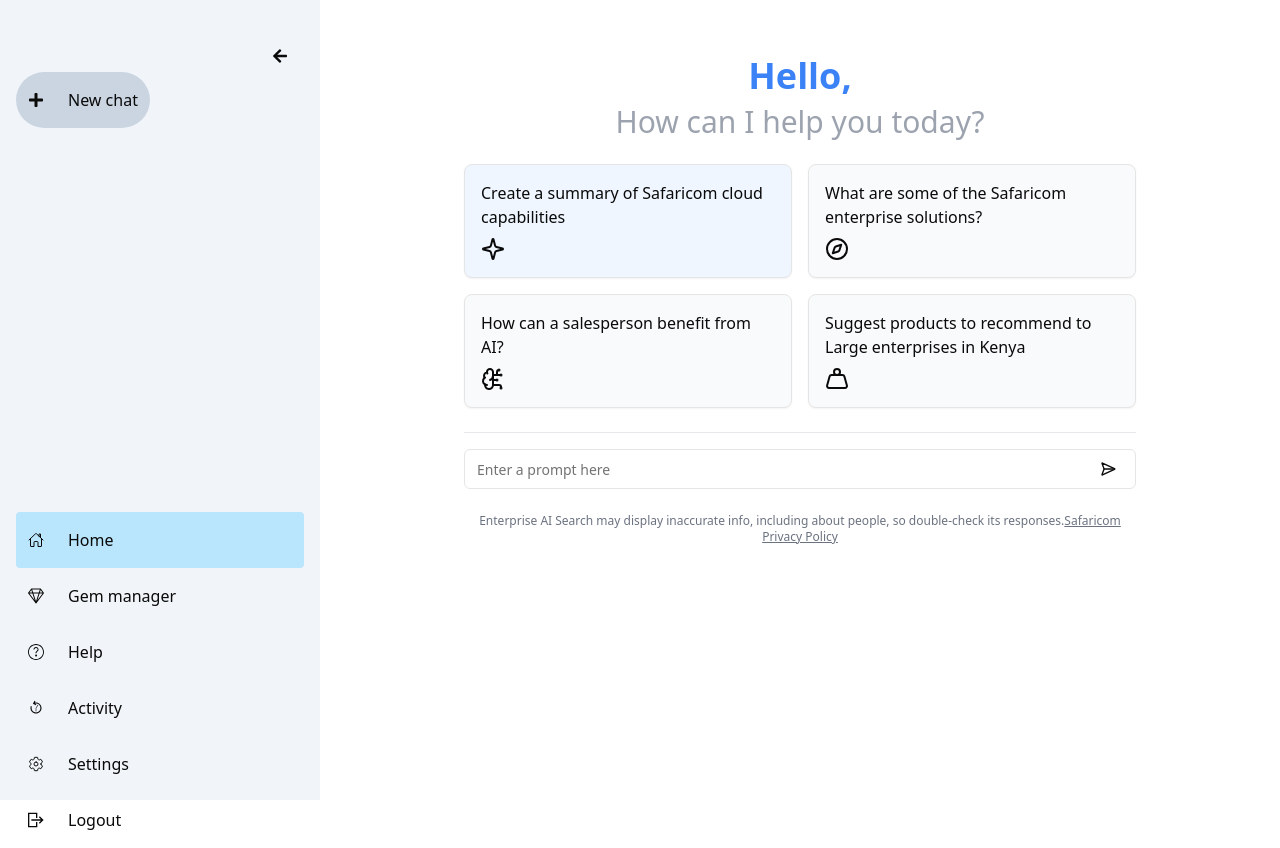
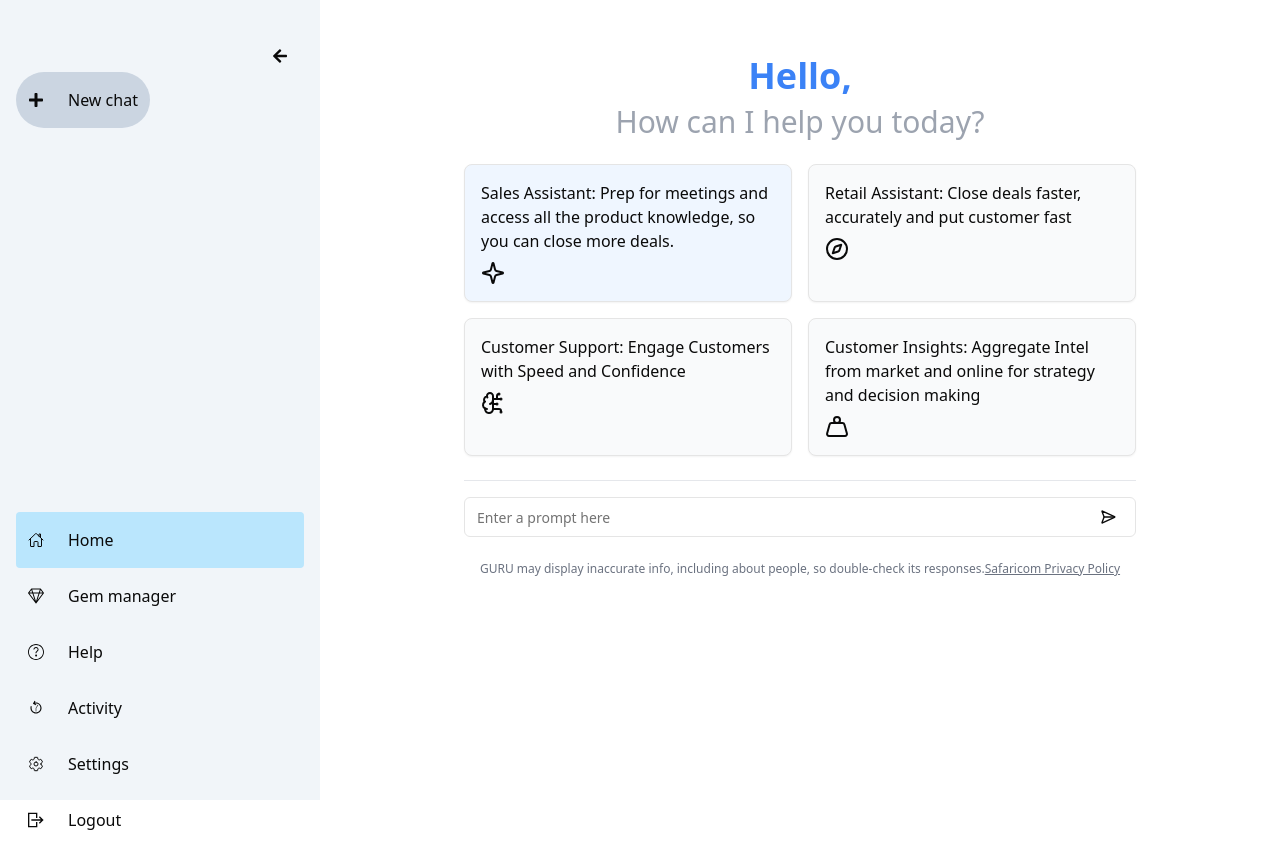
Before and after one commit to collinskrotich/Guru-AI, a Next.js app: page /application in a window 1280 px wide. Built offline with nearby package versions, Linux system fonts and the light colour scheme.

Commit message:
update description of cards and app

```diff
--- a/app/page.tsx
+++ b/app/page.tsx
@@ -25,9 +25,9 @@
       <header className="flex items-center justify-between px-6 py-4 bg-gray-900">
         <div className="text-lg font-bold">
           <span className="bg-gray-700 text-white px-2 py-1 rounded">
-            Enterprise AI
+            GURU
           </span>
-          <span className="text-gray-400 ml-2">EXPERIMENT</span>
+          <span className="text-gray-400 ml-2">WORK AI FOR ME </span>
         </div>
         <button
            onClick={handleClick}
@@ -58,6 +58,45 @@
               1000,
               "Writing reports",
               1000,
+
+              // Prepare me for a meeting with KenGen  on IoT Fuel management solution and Site sensors
+              // Plan a pre-sales survey with Eldoret Water
+              // 	Recommend an IoT SIM card profile with package
+              // 
+              // 	Summarize IoT CoE Squad Teams stand up
+              // 
+              // 	Update me on the status of the VT08 Video Telematics Devices tests/ validations
+              // 	Analyze and debug Shangda (MajiSmart) integrations
+              // 	Show me list of pre-qualified Video Telematics Vendors
+              // 	Do a Market analysis and share a list of suppliers for Temp Tag Batteries
+              // 
+              // 
+              // 	Research the latest trends in IoT and cloud technology and prepare a report for our next product launch
+              // 	Summarize Q3 Cloud financial report
+              // 	Generate a usage report for our IoT devices in the past quarter
+              // 	Do a Market analysis and share a list of suppliers for Temp Tag Batteries
+              // 	Monitor stock levels and forecast demand for IoT devices to ensure optimal stock availability
+              // 	Confirm if the supplier is prequalified and review attached quote.
+              // 	Give me the total number of devices we have in our inventory
+              // 	Configure for me a GPS Tracking device
+              // 	Prepare an FAQ document on our IoT solutions for the customer support team
+              // 	Generate monthly performance reports for connected IoT devices
+              // 	Propose a maintenance schedule for our deployed GPS tracking devices
+              // 	Do a Market analysis and share a list of suppliers for Temp Tag Batteries
+              // 	Monitor our inventory of Temp Tag Batteries and set up automated reorder alerts
+              // 	Assist with preparing tender documents for large-scale IoT implementation
+              // 	Research local and international regulations for temperature-sensitive IoT devices
+              // 	Prepare a detailed report on the competition in the smart water metering market
+              // 	Draft a service-level agreement (SLA) for IoT device maintenance
+              // 	Assess the current market for 5G IoT solutions and share opportunities
+              // 	Research the best pricing and availability for Temp Tag Batteries
+              // 	Schedule a follow-up calls with the KQ to discuss the proposal
+              // 	Set up sales meeting with a prospective customer
+              // 	Draft personalized email replies to video customer inquiries
+              // 	Develop a training guide for field engineers on the new IoT devices
+              // 	Draft a technical specification document for a new IoT device
+
+
             ]}
             speed={50}
             repeat={Infinity}
@@ -66,7 +105,7 @@
         </div>
 
         <p className="text-gray-400 mb-8">
-          Enterprise AI is your personalized AI research assistant powered by
+          GURU is your personalized Work AI assistant powered by
           Safaricom’s most capable model, TryGURU.
         </p>
 
--- a/components/Search.tsx
+++ b/components/Search.tsx
@@ -87,25 +87,25 @@
           <div className="grid grid-cols-1 sm:grid-cols-2 gap-4">
             <Card className="bg-blue-50" onClick={() => handleCardClick("Create a summary of Safaricom cloud capabilities")}>
               <CardContent className="p-4 flex flex-col items-start space-y-2">
-                <p>Create a summary of Safaricom cloud capabilities</p>
+                <p>Sales Assistant: Prep for meetings and access all the product knowledge, so you can close more deals.</p>
                 <Sparkle className="mt-auto" />
               </CardContent>
             </Card>
             <Card className="bg-gray-50" onClick={() => handleCardClick("What are some of the Safaricom enterprise solutions?")}>
               <CardContent className="p-4 flex flex-col items-start space-y-2">
-                <p>What are some of the Safaricom enterprise solutions?</p>
+                <p>Retail Assistant: Close deals faster, accurately and put customer fast</p>
                 <Compass className="mt-auto" />
               </CardContent>
             </Card>
             <Card className="bg-gray-50" onClick={() => handleCardClick("How can a salesperson benefit from AI?")}>
               <CardContent className="p-4 flex flex-col items-start space-y-2">
-                <p>How can a salesperson benefit from AI?</p>
+                <p>Customer Support: Engage Customers with Speed and Confidence</p>
                 <BrainCircuit className="mt-auto" />
               </CardContent>
             </Card>
             <Card className="bg-gray-50" onClick={() => handleCardClick("Suggest products to recommend to Large enterprises in Kenya")}>
               <CardContent className="p-4 flex flex-col items-start space-y-2">
-                <p>Suggest products to recommend to Large enterprises in Kenya</p>
+                <p>Customer Insights: Aggregate Intel from market and online for strategy and decision making</p>
                 <Weight className="mt-auto" />
               </CardContent>
             </Card>
@@ -113,7 +113,7 @@
         </>
       ) : (
         <div className="space-y-4">
-          <h2 className="text-2xl font-bold py-4">Enterprise AI Search</h2>
+          <h2 className="text-2xl font-bold py-4">GURU</h2>
           <div className="max-h-[60vh] overflow-y-auto space-y-4">
             {chatHistory.map((message, index) => (
               <div key={index} className={`flex ${message.role === 'user' ? 'justify-end' : 'justify-start'}`}>
@@ -181,7 +181,7 @@
       </div>
 
       <p className="text-xs text-center text-gray-500 mt-4">
-        Enterprise AI Search may display inaccurate info, including about people, so double-check its responses.
+        GURU may display inaccurate info, including about people, so double-check its responses.
         <a href="#" className="underline">Safaricom Privacy Policy</a>
       </p>
     </div>
```
